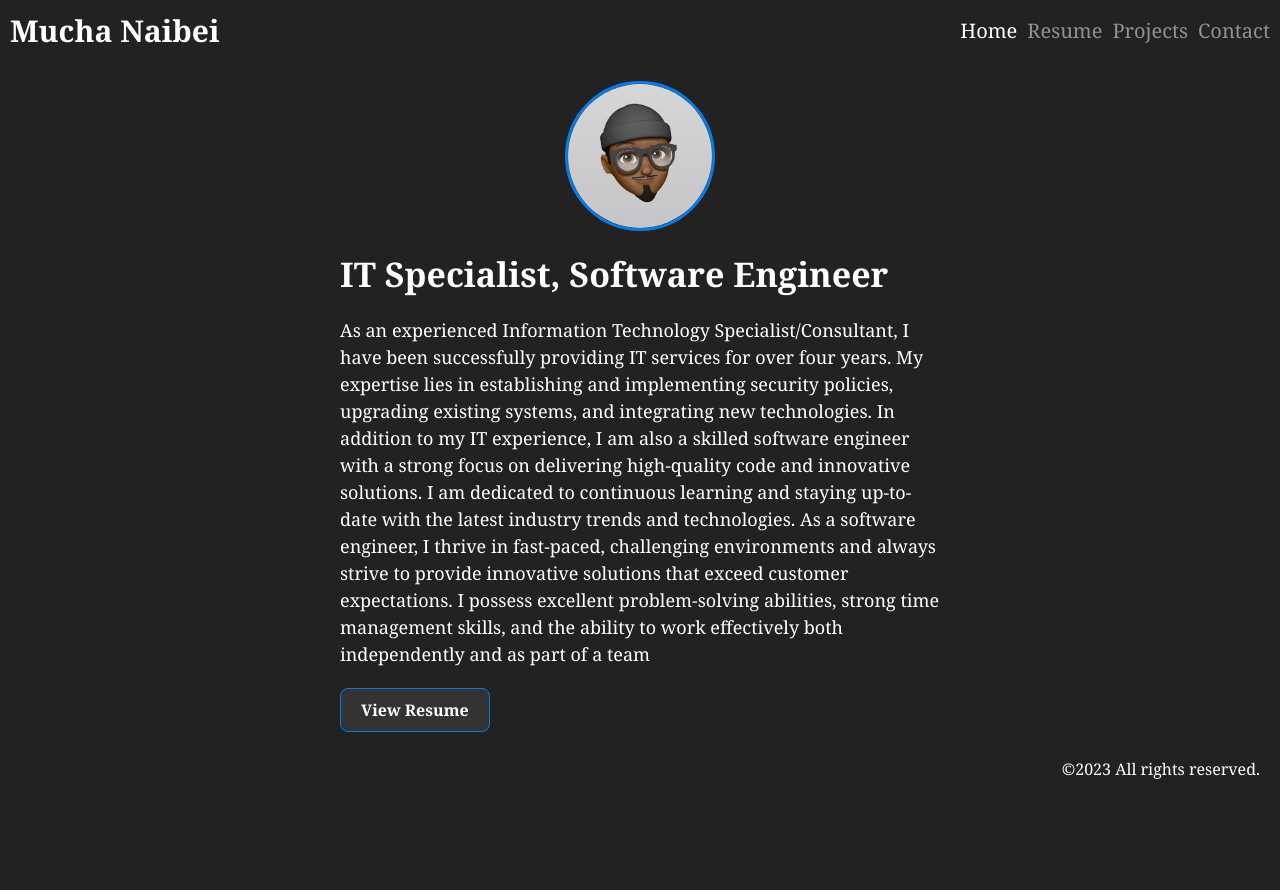
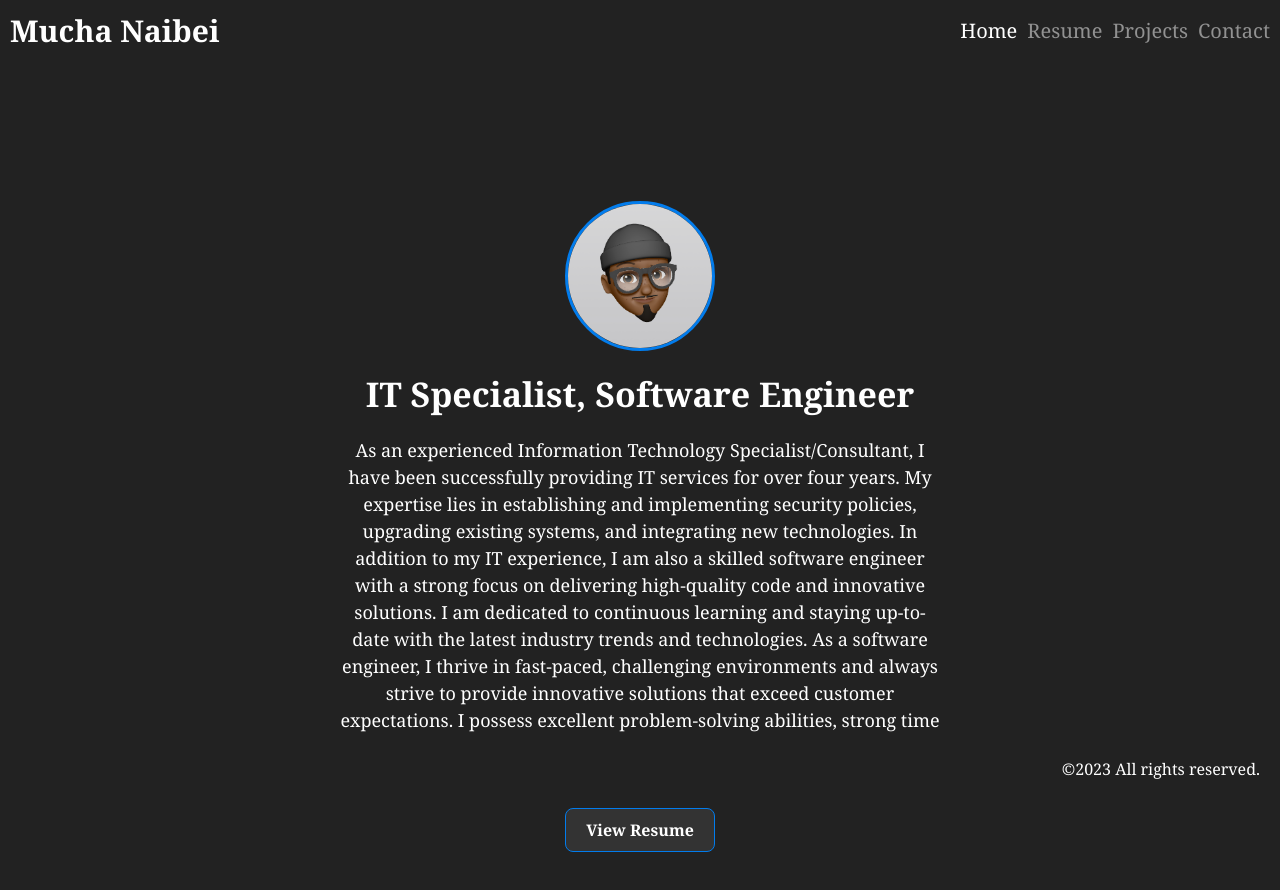
Before and after one commit to mnaibei/react-portfolio, a React (Create React App) app: page / in a window 1280 px wide. Shown: the top 890 px of the page. Before the commit the page ends 812 px from the top, so only its background shows below. Built offline with nearby package versions, Linux system fonts and the light colour scheme.

Commit message:
cchanges

```diff
--- a/src/styles/home.css
+++ b/src/styles/home.css
@@ -3,8 +3,6 @@
   flex-direction: column;
   align-items: center;
   justify-content: center;
-
-  /* text-align: justify; */
   padding: 20px;
   margin-bottom: 60px; /* Add bottom margin for mobile view */
 }
@@ -25,6 +23,7 @@
 .home-content {
   max-width: 600px;
   margin: 0 auto;
+  text-align: center; /* Center align the content */
 }
 
 .title {
@@ -60,3 +59,15 @@
 .view-resume-button:hover {
   background-color: #000;
 }
+
+@media (min-width: 768px) {
+  .home {
+    display: flex;
+    flex-direction: column;
+    align-items: center;
+    justify-content: center;
+    padding: 20px;
+    margin-bottom: 60px; /* Add bottom margin for mobile view */
+    margin-top: 120px;
+  }
+}
```
